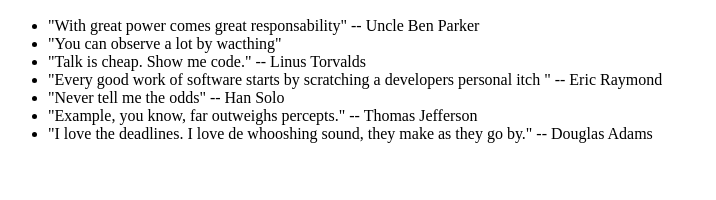
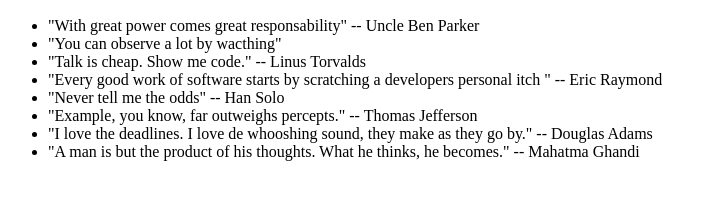
Before and after one commit to Mirian2305/0main_openSAP_repo, a plain HTML site: page index.html in a window 1280 px wide. Shown: the part 110-310 px from the top of the page, without its empty margins (0-716 px from the left). Drawn offline with Linux system fonts and the light colour scheme.

Commit message:
Mahatma Ghandi quotes

```diff
--- a/index.html
+++ b/index.html
@@ -16,6 +16,7 @@
 	        <li> "Never tell me the odds"  -- Han Solo </li>
 			<li> "Example, you know, far outweighs percepts." -- Thomas Jefferson </li>
 			<li> "I love the deadlines. I love de whooshing sound, they make as they go by." -- Douglas Adams    </li>
+			<li> "A man is but the product of his thoughts. What he thinks, he becomes." -- Mahatma Ghandi  </li>
 		</ul>
 	</body>
 </html>
```
